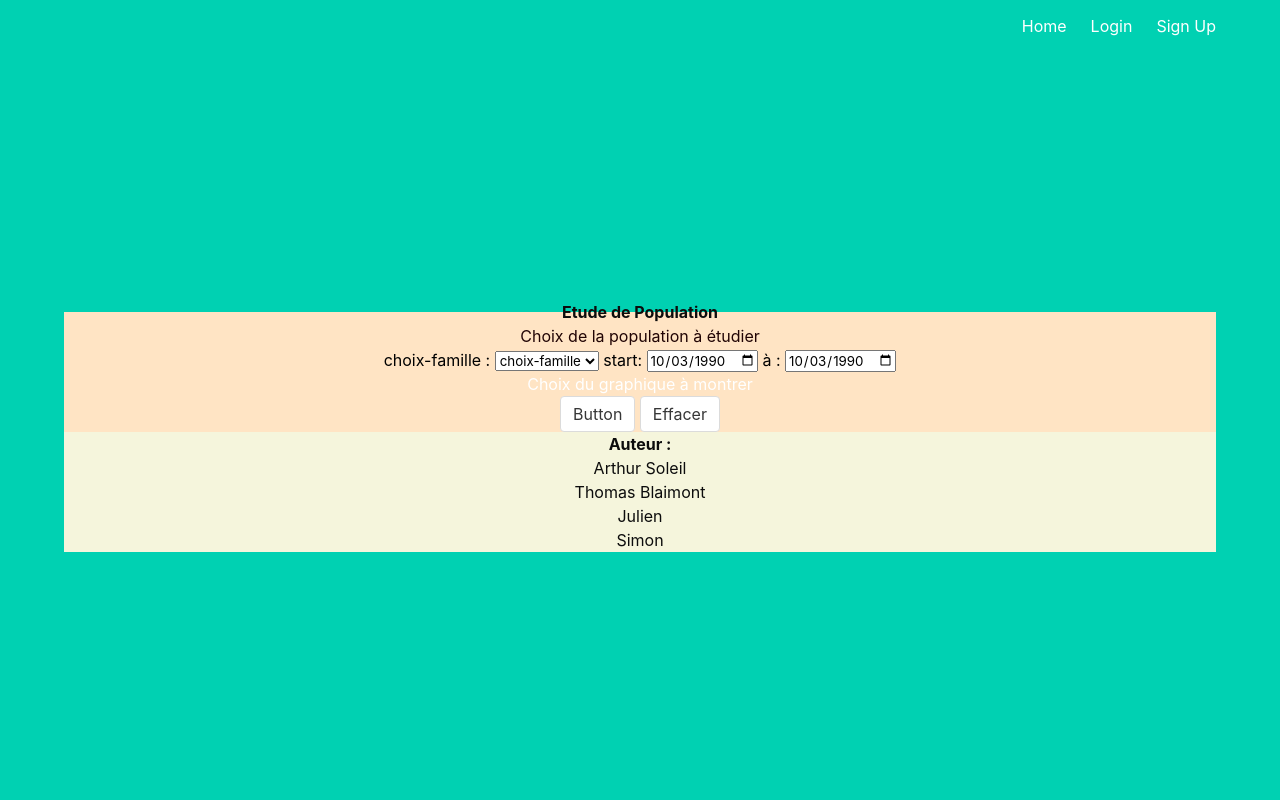
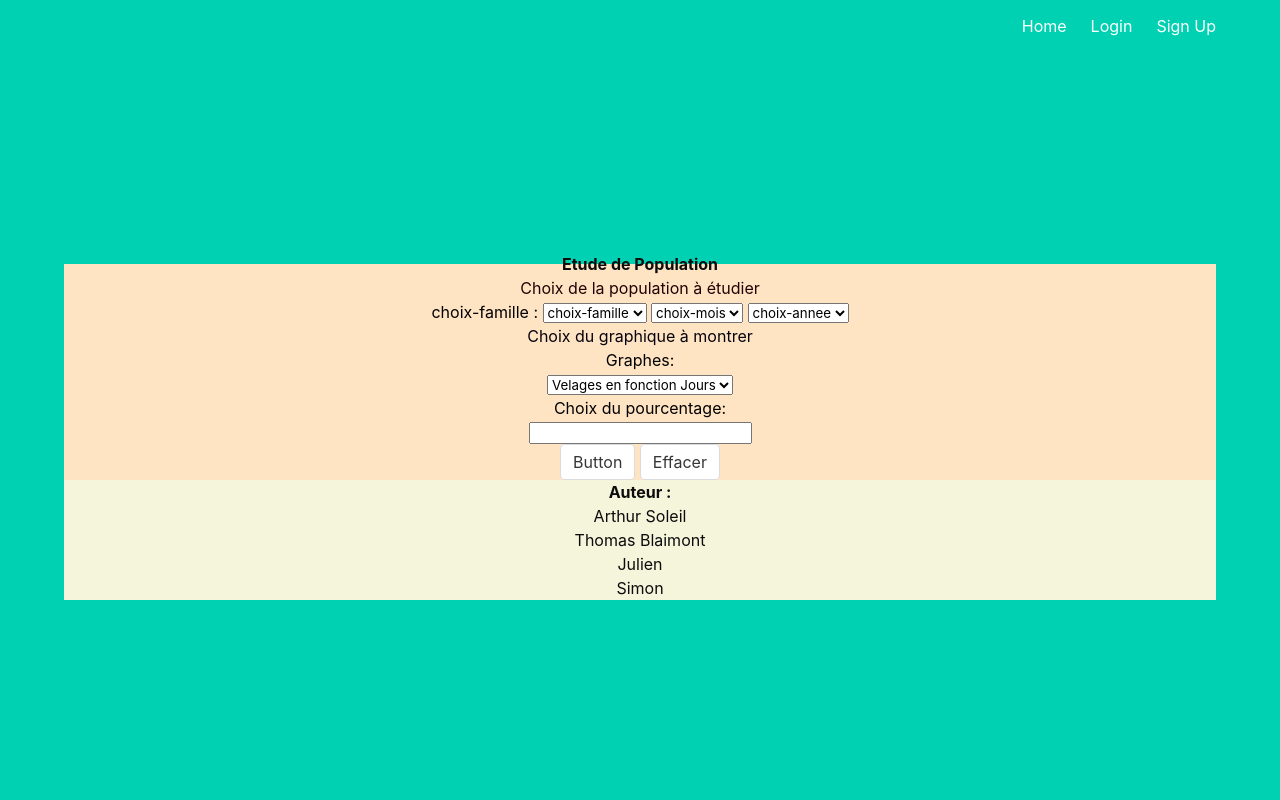
Before and after one commit to uclthomasblaimont/projet2_the_farm, a Flask app: page /formulaire in a window 1280 px wide. Run offline with Flask 2, Linux system fonts and the light colour scheme; data comes from the database, SQL or seed files in the repository; both versions use the stored data as it was after the commit; some libraries are stand-ins or nearby versions.

Commit message:
ajout fcihier

```diff
--- a/flask_auth_app/fonction.py
+++ b/flask_auth_app/fonction.py
@@ -1,6 +1,7 @@
 
 import sqlite3
 from flask import current_app , g
+
 
 def get_db():
     if 'db' not in g:
@@ -40,5 +41,24 @@ def get_date():
     dates_tempo = []
     for i in cursor:
         dates_tempo.append(i[0])
+    return dates_tempo
+def pleine_lune():
+    jour_commencement = 11
+    mois_commencement = 1
+    annee_commencement = 1990
+    pleine_lune = []
+    pleine_lune.append((jour_commencement, mois_commencement, annee_commencement))
+    while int(annee_commencement) <= 2020:
+        jour_commencement += 29
+        if mois_commencement==2 and jour_commencement > 28:
+            mois_commencement += 1
+            jour_commencement %= 28
+        elif jour_commencement > 30:
+            mois_commencement += 1
+            jour_commencement %= 30
+        if mois_commencement > 12:
+            annee_commencement += 1
+            mois_commencement %= 12
+        pleine_lune.append((jour_commencement, mois_commencement, annee_commencement))
 
-    return dates_tempo
+    return pleine_lune
--- a/flask_auth_app/project/main.py
+++ b/flask_auth_app/project/main.py
@@ -1,4 +1,5 @@
-
+import sqlite3
+from xml.dom.minidom import Identified
 from flask import Blueprint, render_template, request
 
 
@@ -17,13 +18,153 @@ def index():
 @login_required
 def profile():
     return render_template('acceuil.html', name=current_user.name)
+
+
+
+##################################################################
+### partie sur les graphes###
+##################################################################
+database = sqlite3.connect('test.db')
+cursor = database.cursor()
+
+familles_liste = []
+familles_liste.append('TOUTES')
+for row in cursor.execute("SELECT nom from familles"):
+    familles_liste.append(row[0])
+
+#on définit les dictionnaires###
+liste_mois = ['TOUS', 'Janvier', 'Fevrier', 'Mars', 'Avril', 'Mai', 'Juin', 'Juillet', 'Aout', 'Septembre', \
+        'Octobre', 'Novembre', 'Decembre']
+
+mois_valeur = {'Janvier':'01', 'Fevrier':'02', 'Mars':'03', 'Avril':'04', 'Mai':'05', 'Juin':'06',\
+                  'Juillet':'07', 'Aout':'08','Septembre':'09', 'Octobre':'10', 'Novembre':'11', 'Decembre':'12'}
+
+mois_nombre_de_jours = {'01':31, '02':29, '03':31, '04':30, '05':31, '06':30,\
+                 '07':31, '08':31,'09':30, '10':31, '11':30, '12':31}
+
+####
+jours_total = [0,31, 29, 31, 30, 31, 30, 31, 31, 30, 31, 30, 31]
+for j in range(2, 13):
+    jours_total[j] += jours_total[j-1]
+
+jour_commencement = 11
+mois_commencement = 1
+annee_commencement = 1990
+pleine_lune = []
+pleine_lune.append((jour_commencement, mois_commencement, annee_commencement))
+while int(annee_commencement) <= 2020:
+    jour_commencement += 29
+    if mois_commencement==2 and jour_commencement > 28:
+        mois_commencement += 1
+        jour_commencement %= 28
+    elif jour_commencement > 30:
+        mois_commencement += 1
+        jour_commencement %= 30
+    if mois_commencement > 12:
+        annee_commencement += 1
+        mois_commencement %= 12
+    pleine_lune.append((jour_commencement, mois_commencement, annee_commencement))
+
+
+annees_liste = []
+for i in cursor.execute("SELECT DISTINCT date from velages"):  #on selectionne les dates à partir de velages
+    annees_liste.append(i[0][6:10])
+premiere_annee = annees_liste[0]
+derniere_annee = annees_liste[-1]
+annees_liste = list(range(int(premiere_annee), int(derniere_annee)+1))
+
+graphes_types = ['Velages en fonction Jours', 'Pleine Lune', 'Distribution des races']
+
+
 @main.route('/formulaire', methods=['get', 'post'])
 def formulaire():
     if request.method == 'POST':
         famille= request.form["choix_famille"]
-        date_debut = request.form['debut']
-        date_end = request.form['end']
-        print("choix_famille:", famille, "start:", date_debut, "end:", date_end)
-        return render_template("homeaffichage.html", **locals())
+        annee = request.form['annee']
+        mois = request.form['mois']
+        graph = request.form['graph_type']
+        pourcentage = request.form['pourcentage']
+        print("choix_famille:", famille, "start:", annee, "end:", mois , "graph:", graph, "choix du pourcentage: ", pourcentage)
+        database= sqlite3.connect('test.db')
+        cursor = database.cursor()
+
+        #graphique 1
+        if graph == 'Velages en fonction Jours':
+            if mois == 'TOUS':
+                jours_listes= list(range(1,366))
+                jour = [0]*367
+            else:
+                jours_listes = list(range(1, mois_nombre_de_jours[mois_valeur[mois]] + 1))
+                jour = [0]*(mois_nombre_de_jours[mois_valeur[mois]] + 1)
+            if famille == 'TOUTES':
+                for row in cursor.execute("SELECT date FROM velages"):
+                    row = row[0]
+                    if mois == 'TOUS':
+                        if row[6:10] == annee:
+                            jour[int(row[:2]) + jours_total[int(row[3:5])-1]] += 1
+                    else:
+                        if row[6:10] == annee and row[3:5] == mois_valeur[mois]:
+                            jour[int(row[:2])] +=1
+            else:
+                for row in cursor.execute("SELECT velages.date FROM velages INNER JOIN animaux ON velages.mere_id = animaux.id INNER JOIN familles ON animaux.famille_id = familles.id WHERE familles.nom = '{}'".format(famille)):
+                    row = row[0]
+                    if mois == 'TOUS':
+                        if row[6:10]== annee:
+                            jour[int(row[:2]) + jours_total[int(row[3:5])-1]] +=1
+                    else:
+                        if row[6:10]== annee and row[3:5] == mois_valeur[mois]:
+                            jour[int(row[:2])] += 1
+            return render_template('homeaffichage.html', familles= familles_liste, mois=liste_mois, annees=annees_liste, graphiques=graphes_types,choix_famille=famille, choix_mois= mois, choix_annee=annee, choix_graphes=graph, jour_liste= jours_listes, jours=jour[1:] )
+
+
+        #graphique 2
+        elif graph == 'Pleine Lune':
+            id_date = []
+            if famille == 'TOUTES':
+                for row in cursor.execute("SELECT velages.date, animaux_velages.animal_id FROM velages INNER JOIN animaux_velages ON velages.id = animaux_velages.velage_id"):
+                    id_date.append(row)
+            else:
+                for row in cursor.execute("SELECT velages.date, animaux_velages.animal_id FROM velages INNER JOIN animaux_velages ON velages.id = animaux_velages.velage_id INNER JOIN animaux ON velages.mere_id = animaux.id INNER JOIN familles ON animaux.famille_id = familles.id WHERE familles.nom = '{}'".format(famille)):
+                    id_date.append(row)
+            id_date_restant = []
+            if mois == 'TOUS':
+                for element in id_date:
+                    if element[0][6:10] == annee:  #on prend l'élement année
+                        id_date_restant.append(element)
+            else:
+                for element in id_date:
+                    if element[0][6:10] == annee and element[0][3:5]== mois_valeur[mois]:
+                        id_date_restant.append(element)
+            pleine_lune_restant = []
+            for i in pleine_lune:
+                if i[2] == int(annee):
+                    pleine_lune_restant.append(i)
+            longueur_iddaterestant= len(id_date_restant)
+            vaches_id=[]
+            vache_pleine_ou_pas= [0] * longueur_iddaterestant
+            x= 0
+            for element in id_date_restant:
+                vaches_id.append(element[1])
+                for i in pleine_lune_restant:
+                    if int(element[0][3:5]-i[1]) == 0 and abs(int(element[0][:2])-i[0]) <=1:
+                        vache_pleine_ou_pas[x] +=1
+                        break
+                x += 1
+            return render_template('homeaffichage.html', familles= familles_liste, mois=liste_mois, annees=annees_liste, graphiques=graphes_types,choix_famille=famille, choix_mois= mois, choix_annee=annee, choix_graphes=graph, vaches_id= vaches_id, vache_pleine_lune= vache_pleine_ou_pas)
+
+        #Graphique 3
+        elif graph == 'Distribution des races':
+            try:
+                pourcentage = float(pourcentage)
+            except:
+                return render_template('selections.html', familles=familles_liste, mois=liste_mois, annees=annees_liste, graphes=graphes_types, choix_famille=famille, choix_mois= mois, choix_annee=annee, choix_graphes=graph , pas_float=True)
+            races = ['Holstein', 'Blanc Bleu Belge', 'Jersey']
+            races_nr = [0] * 3
+            for type_id in range(3):
+                nr_de_vaches = cursor.execute("SELECT animal_id FROM animaux_types WHERE (type_id = {} AND pourcentage >= {})".format(type_id+1, pourcentage)).fetchall()
+                races_nr[type_id] = len(nr_de_vaches)
+            return render_template('homeaffichage.html', familles=familles_liste, mois=liste_mois, annees=annees_liste, graphes=graphes_types, choix_famille=famille, choix_mois= mois, choix_annee=annee, choix_graphes=graph, races=races, nr_races=races_nr, minpr=pourcentage)
+
+        return render_template('homeaffichage.html', familles=familles_liste, mois=liste_mois, annees=annees_liste, graphes=graphes_types, choix_famille=famille, choix_mois= mois, choix_annee=annee, choix_graphes=graph)
     else:
-        return render_template("formulaire.html", familles = get_familles(), date=get_date())
+        return render_template('formulaire.html', familles=familles_liste, mois=liste_mois, annees=annees_liste, graphes=graphes_types)
--- a/flask_auth_app/project/templates/formulaire.html
+++ b/flask_auth_app/project/templates/formulaire.html
@@ -58,13 +58,47 @@
                     <option>{{famille}}</option>
                     {% endfor %}
                 </select>
-                <label for="date_debut"> start:</label>
+                <select name="mois" id="mois">
+                    <option value="">choix-mois</option>
+                    {% for mois in mois %}
+                    <option value = "{{mois}}">{{mois}}</option>
+                    {% endfor %}
+                </select>
+                <select name="annee" id="annee">
+                    <option value="">choix-annee</option>
+                    {% for annee in annees %}
+                    <option value = "{{annee}}">{{annee}}</option>
+                    {% endfor %}
+                </select><br>
+
+
+                <h1 style="color:rgb(6, 3, 12)">Choix du graphique à montrer</h1>
+
+                <!--TEST -->
+                <h3>
+
+                <label for="graph_type">Graphes:<br></label>
+                <select name="graph_type" id="graph_type">
+                    {% for graph in graphes %}
+                    <option value="{{ graph }}">{{ graph }}</option>
+                    {% endfor %}
+                </select>
+                <br/>
+                <label for="pourcentage">Choix du pourcentage:<br></label>
+                <input type="text" id="pourcentage" name="pourcentage">
+                    {% if pas_float %}
+                    <h5 style="color:red"><i>* Veuillez introduire un pourcentage! *</i></h5>
+                    {% endif %}
+
+
+
+<!--                 <label for="date_debut"> start:</label>
                 <input type="date" name="debut" id="date-debut" value="1990-10-03" min="1990-10-03" max="2020-12-19">
                 <label for="date_end"> à :</label>
-                <input type="date"  name="end" id="date-fin" value="1990-10-03" min="1990-10-03" max="2020-12-19">
+                <input type="date"  name="end" id="date-fin" value="1990-10-03" min="1990-10-03" max="2020-12-19"> -->
 
 
-                <h3>Choix du graphique à montrer</h3>
+                <!-- <h3>Choix du graphique à montrer</h3> -->
                 <!--<select name="choix_graphique">
                 <option>A</option>
                 <option>B</option>
@@ -81,6 +115,7 @@ alert(liste)
     <!-- <script>
     var button= document.getElementsByTagName("button button1")
 </script> -->
+
     <footer>
         <fieldset>
             <p><strong>Auteur : </strong> <p>
```
Also changed, not shown: flask_auth_app/project/templates/homeaffichage.html (+46 -21 lines), flask_auth_app/project/app-example/db.py (renamed from flask_auth_app/project/app/db.py), flask_auth_app/project/app-example/init.py (renamed from flask_auth_app/project/app/init.py), flask_auth_app/project/app-example/routesdb.py (renamed from flask_auth_app/project/app/routesdb.py), flask_auth_app/project/db.sqlite.
